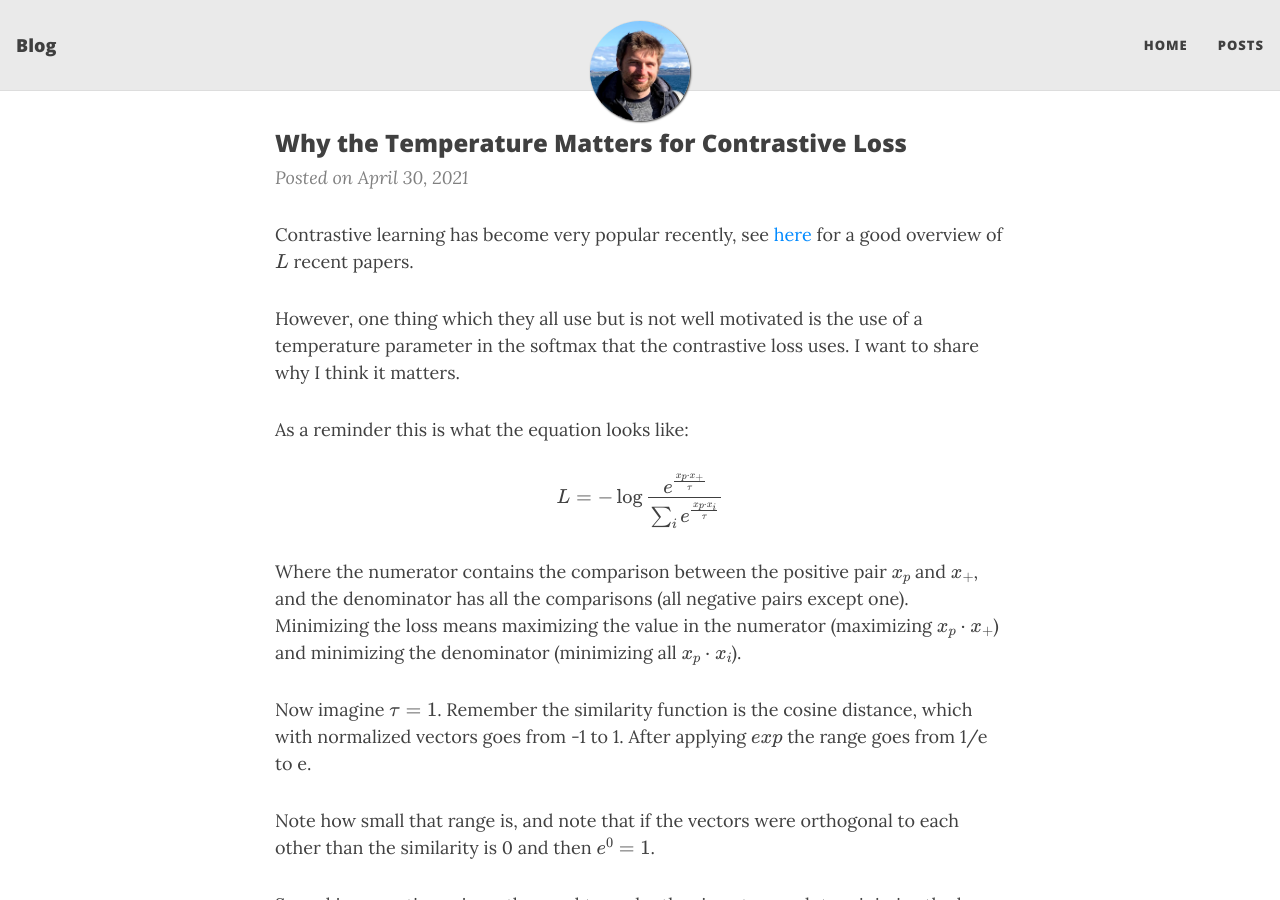
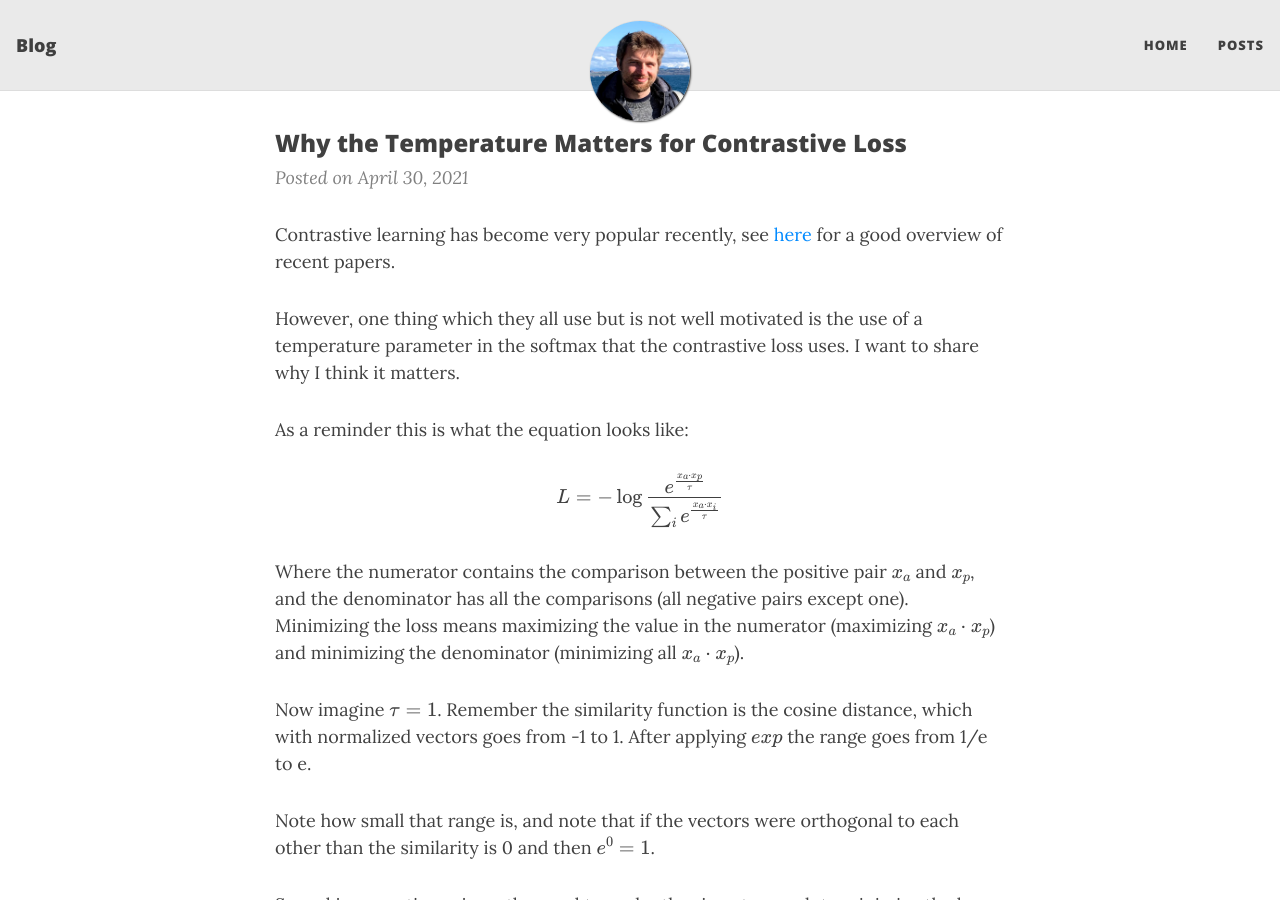
Before and after one commit to RuABraun/RuABraun.github.io, a Jekyll site: the page built from _posts/2021-04-30-Why-The-Temperature-Matters-For-Contrastive-Loss.markdown, in a window 1280 px wide and 900 px high. Built offline with Jekyll 4.4.1, drawn with Linux system fonts in a browser that asks for light colours; nearby versions of some CDN libraries; formulas are drawn with MathJax 3.

```diff
--- a/_posts/2021-04-30-Why-The-Temperature-Matters-For-Contrastive-Loss.markdown
+++ b/_posts/2021-04-30-Why-The-Temperature-Matters-For-Contrastive-Loss.markdown
@@ -3,15 +3,15 @@ layout: post
 title: Why the Temperature Matters for Contrastive Loss
 ---
 
-Contrastive learning has become very popular recently, see [here](https://github.com/HobbitLong/PyContrast/blob/master/AWESOME_CONTRASTIVE_LEARNING.md) for a good overview of $$L$$ recent papers.
+Contrastive learning has become very popular recently, see [here](https://github.com/HobbitLong/PyContrast/blob/master/AWESOME_CONTRASTIVE_LEARNING.md) for a good overview of recent papers.
 
 However, one thing which they all use but is not well motivated is the use of a temperature parameter in the softmax that the contrastive loss uses. I want to share why I think it matters.
 
 As a reminder this is what the equation looks like:
 
-$$L=-\log \frac{e^{x_p \cdot x_+ \over \tau }}{\sum_i e^{x_p \cdot x_i \over \tau}}$$
+$$L=-\log \frac{e^{x_a \cdot x_p \over \tau }}{\sum_i e^{x_a \cdot x_i \over \tau}}$$
 
-Where the numerator contains the comparison between the positive pair $$x_p$$ and $$x_+$$, and the denominator has all the comparisons (all negative pairs except one). Minimizing the loss means maximizing the value in the numerator (maximizing $$x_p \cdot x_+$$) and minimizing the denominator (minimizing all $$x_p \cdot x_i$$).
+Where the numerator contains the comparison between the positive pair $$x_a$$ and $$x_p$$, and the denominator has all the comparisons (all negative pairs except one). Minimizing the loss means maximizing the value in the numerator (maximizing $$x_a \cdot x_p$$) and minimizing the denominator (minimizing all $$x_a \cdot x_p$$).
 
 Now imagine $$\tau=1$$. Remember the similarity function is the cosine distance, which with normalized vectors goes from -1 to 1. After applying $$exp$$ the range goes from 1/e to e.
 
```
